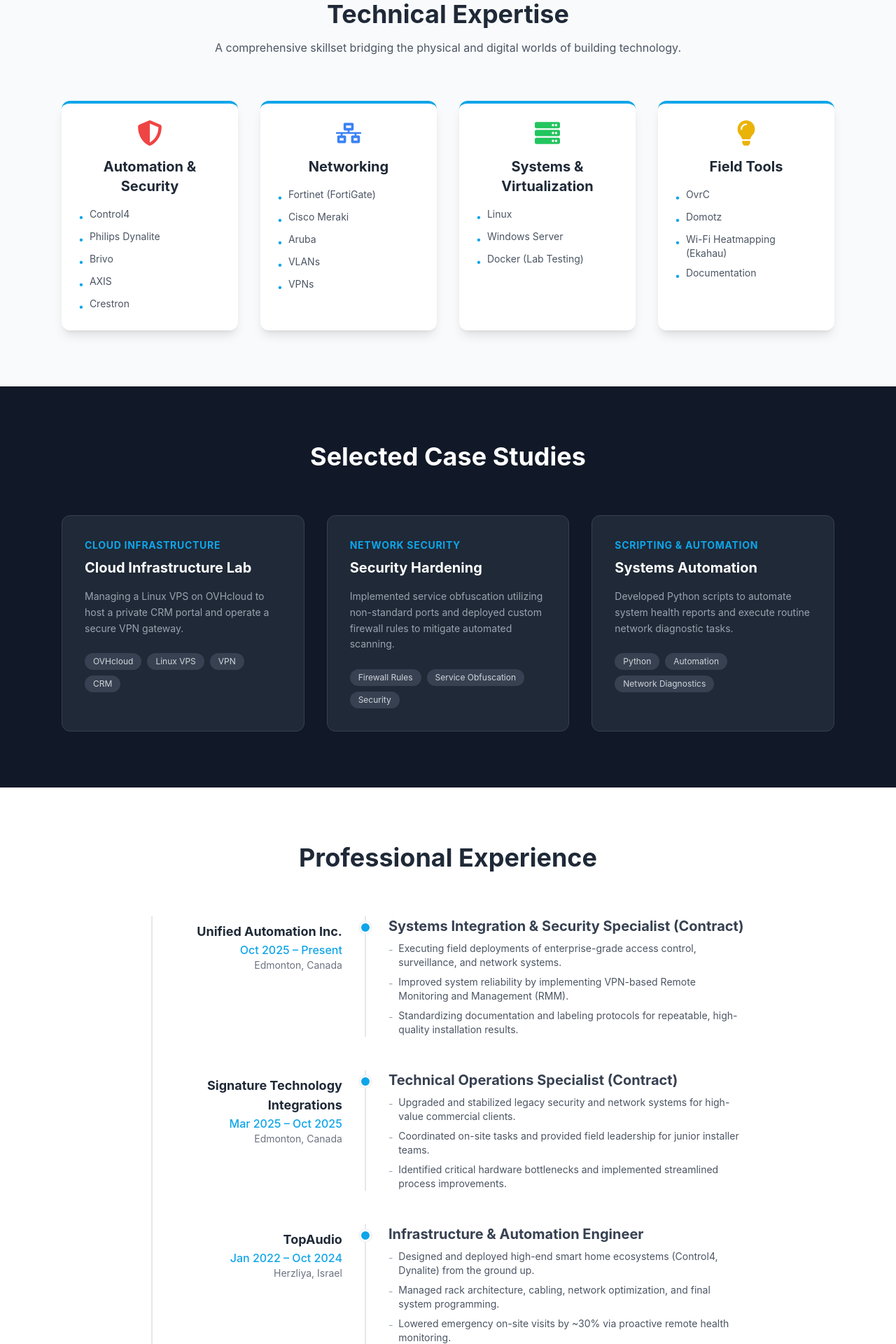
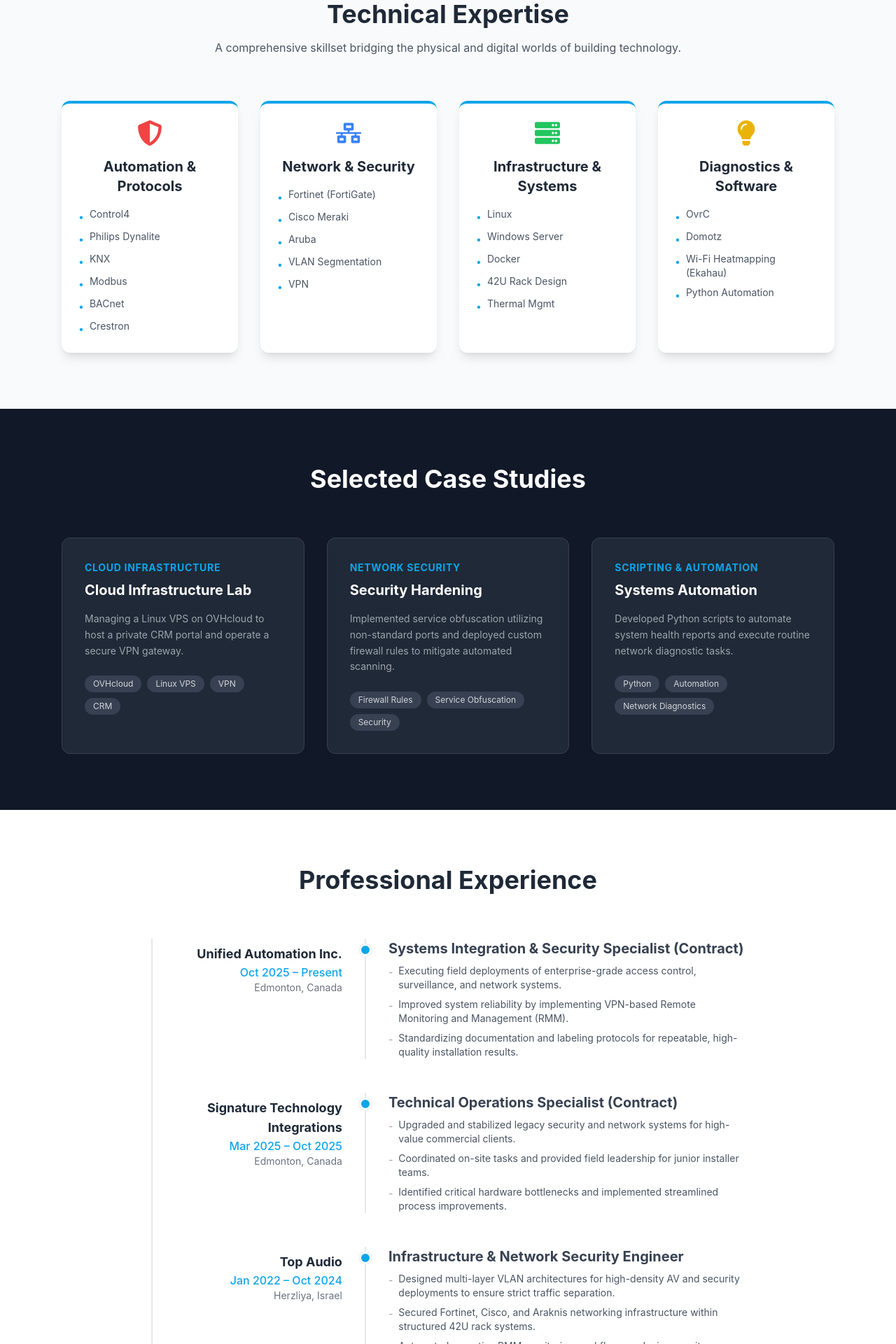
Before and after one commit to GrishinRostislav/rostman-site, a React (Create React App) app: page / in a window 1280 px wide. Shown: the part 880-2800 px from the top of the page at 70% size. Built offline with nearby package versions, Linux system fonts and the light colour scheme.

Commit message:
Update site text to v3 resume details

```diff
--- a/src/components/EducationSection.js
+++ b/src/components/EducationSection.js
@@ -19,8 +19,8 @@
                         <ul className="space-y-4">
                             <li>
                                 <p className="text-gray-800 font-bold">Master of Engineering and Technologies</p>
-                                <p className="text-gray-600">Radio Engineering, Electronics and Telecommunications</p>
-                                <p className="text-gray-500 text-sm">Almaty, Kazakhstan | 2010 – 2012</p>
+                                <p className="text-gray-600 mb-1">Radio Engineering, Electronics and Telecommunications</p>
+                                <p className="text-gray-500 text-sm">Almaty University of Power Engineering and Telecommunications (AUPET), Kazakhstan | 2010 – 2012</p>
                             </li>
                         </ul>
                     </div>
--- a/src/components/ExperienceSection.js
+++ b/src/components/ExperienceSection.js
@@ -27,15 +27,16 @@
         ]
     },
     {
-        company: "TopAudio",
+        company: "Top Audio",
         location: "Herzliya, Israel",
-        role: "Infrastructure & Automation Engineer",
+        role: "Infrastructure & Network Security Engineer",
         period: "Jan 2022 – Oct 2024",
         description: null,
         details: [
-            "Designed and deployed high-end smart home ecosystems (Control4, Dynalite) from the ground up.",
-            "Managed rack architecture, cabling, network optimization, and final system programming.",
-            "Lowered emergency on-site visits by ~30% via proactive remote health monitoring."
+            "Designed multi-layer VLAN architectures for high-density AV and security deployments to ensure strict traffic separation.",
+            "Secured Fortinet, Cisco, and Araknis networking infrastructure within structured 42U rack systems.",
+            "Automated proactive RMM monitoring workflows, reducing on-site emergency visits by 30%.",
+            "Mentored junior engineers and formalized technical deployment documentation to enforce consistent security standards."
         ]
     },
     {
@@ -45,9 +46,22 @@
         period: "Nov 2019 – Jan 2022",
         description: null,
         details: [
-            "Co-led the rollout of secure network stacks for 100+ retail branches.",
+            "Co-led the rollout of secure network stacks for **100+ retail branches** across the region.",
             "Performed physical installation and remote configuration of FortiGate and Meraki appliances.",
-            "Ensured network segmentation and consistent wireless coverage across diverse site layouts."
+            "Validated wireless coverage and ensured network segmentation across diverse site layouts."
+        ]
+    },
+    {
+        company: "KAHANE",
+        location: "Netanya, Israel",
+        role: "Systems Integration Engineer",
+        period: "Dec 2016 – Nov 2019",
+        description: null,
+        details: [
+            "Engineered and commissioned secure automation ecosystems for 70+ high-end properties.",
+            "Integrated building protocols (KNX, Modbus, BACnet) into unified management platforms.",
+            "Designed standardized rack architectures including power distribution and thermal management.",
+            "Managed on-site installation teams and coordinated with third-party contractors (electricians, HVAC) to ensure project timelines."
         ]
     },
     {
--- a/src/components/HeroSection.js
+++ b/src/components/HeroSection.js
@@ -18,13 +18,13 @@
         className="z-10 text-center max-w-4xl"
       >
         <h2 className="text-premium-accent font-bold tracking-wider uppercase mb-4 text-sm sm:text-base">
-          Systems Integration Specialist
+          Systems Integration Engineer
         </h2>
         <h1 className="text-5xl sm:text-7xl font-display font-bold mb-6 leading-tight tracking-tight">
           Rostislav Grishin
         </h1>
         <p className="text-lg sm:text-2xl text-gray-300 mb-10 max-w-2xl mx-auto leading-relaxed">
-          Systems Integration Specialist with 13+ years of international experience. Expert in bridging the gap between physical infrastructure and network logic, optimizing workflows, and delivering high-availability systems for security, AV, and smart buildings.
+          Systems Integration Engineer with 13+ years of international experience (Canada, Israel, Kazakhstan). Holds a Master of Engineering and Technologies degree. Specializing in the intersection of physical infrastructure and network security. Proven track record of designing multi-layer architectures, automating RMM workflows to minimize truck rolls, and delivering secure, high-availability systems for enterprise and high-end residential clients.
         </p>
 
         <div className="flex flex-col sm:flex-row gap-4 justify-center items-center">
--- a/src/components/SkillsSection.js
+++ b/src/components/SkillsSection.js
@@ -4,24 +4,24 @@
 
 const skillsData = [
     {
-        category: "Automation & Security",
+        category: "Automation & Protocols",
         icon: <FaShieldAlt className="text-4xl text-red-500 mb-4" />,
-        skills: ["Control4", "Philips Dynalite", "Brivo", "AXIS", "Crestron"],
+        skills: ["Control4", "Philips Dynalite", "KNX", "Modbus", "BACnet", "Crestron"],
     },
     {
-        category: "Networking",
+        category: "Network & Security",
         icon: <FaNetworkWired className="text-4xl text-blue-500 mb-4" />,
-        skills: ["Fortinet (FortiGate)", "Cisco Meraki", "Aruba", "VLANs", "VPNs"],
+        skills: ["Fortinet (FortiGate)", "Cisco Meraki", "Aruba", "VLAN Segmentation", "VPN"],
     },
     {
-        category: "Systems & Virtualization",
+        category: "Infrastructure & Systems",
         icon: <FaServer className="text-4xl text-green-500 mb-4" />,
-        skills: ["Linux", "Windows Server", "Docker (Lab Testing)"],
+        skills: ["Linux", "Windows Server", "Docker", "42U Rack Design", "Thermal Mgmt"],
     },
     {
-        category: "Field Tools",
+        category: "Diagnostics & Software",
         icon: <FaLightbulb className="text-4xl text-yellow-500 mb-4" />,
-        skills: ["OvrC", "Domotz", "Wi-Fi Heatmapping (Ekahau)", "Documentation"],
+        skills: ["OvrC", "Domotz", "Wi-Fi Heatmapping (Ekahau)", "Python Automation"],
     },
 ];
 
```
Also changed, not shown: 1 other file (tests, documents, lock files or other folders).
